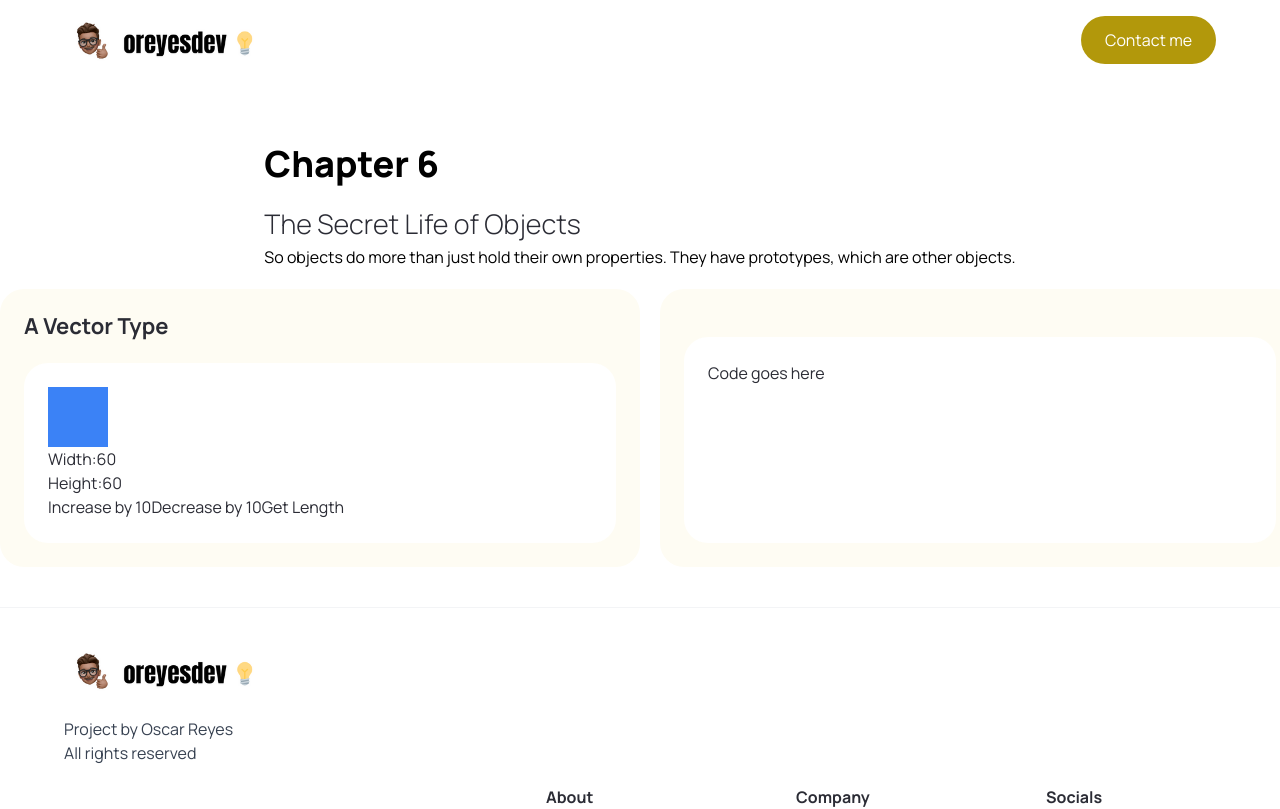
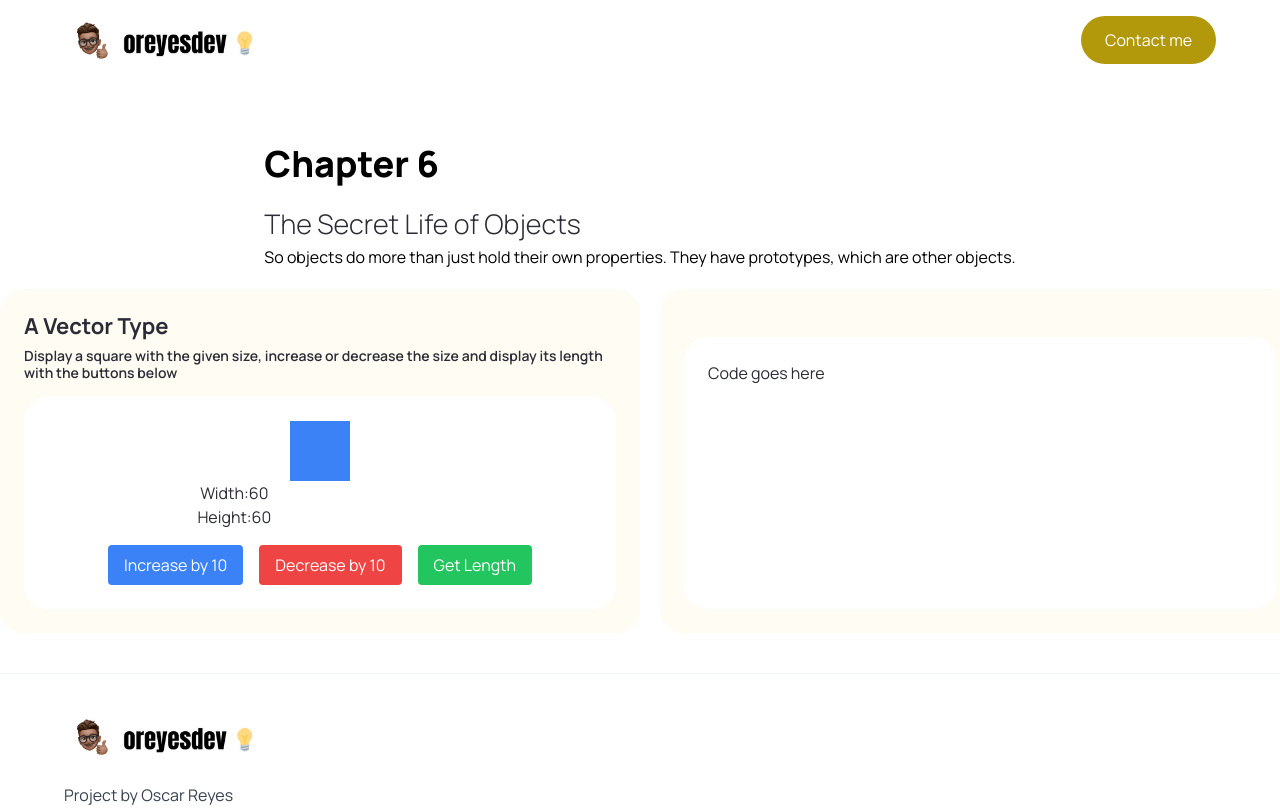
Before and after one commit to jon-oscar/eloquent-js, a Next.js app: page /chapter6 in a window 1280 px wide. Shown: the top 809 px of the page. Built offline with nearby package versions, Linux system fonts and the light colour scheme.

Commit message:
exercise working and tests passed

```diff
--- a/components/exercises/chapter-6-oscar/VectorType/VectorType.tsx
+++ b/components/exercises/chapter-6-oscar/VectorType/VectorType.tsx
@@ -1,52 +1,83 @@
 import React, { useState } from 'react';
 import { Vec } from './Vec'; // Import the Vec class
 
-function VectorType() {
+/**
+ * Represents a square and provides controls to increase or decrease the size.
+ */
+export default function VectorType() {
   const [vector, setVector] = useState(new Vec(60, 60)); // Initial vector with width and height
 
-  const handleWidthChange = (event) => {
+  // Event handler for changing the width input
+  const handleWidthChange = (event: React.ChangeEvent<HTMLInputElement>) => {
     const newWidth = Number(event.target.value);
     setVector((prevVector) => new Vec(newWidth, prevVector.y));
   };
 
-  const handleHeightChange = (event) => {
+  // Event handler for changing the height input
+  const handleHeightChange = (event: React.ChangeEvent<HTMLInputElement>) => {
     const newHeight = Number(event.target.value);
     setVector((prevVector) => new Vec(prevVector.x, newHeight));
   };
 
+  // Event handler for increasing the vector by 10 in both width and height
   const handlePlus = () => {
     setVector((prevVector) => prevVector.plus(new Vec(10, 10)));
   };
 
+  // Event handler for decreasing the vector by 10 in both width and height
   const handleMinus = () => {
     setVector((prevVector) => prevVector.minus(new Vec(10, 10)));
   };
 
+  // Event handler for displaying an alert with the length of the vector
   const handleLength = () => {
     alert(`Length: ${vector.length}`);
   };
 
   return (
-    <div>
+    <div className='flex flex-col items-center justify-center'>
       <div
         className={`w-${vector.x} h-${vector.y} bg-blue-500`}
         style={{ width: `${vector.x}px`, height: `${vector.y}px` }}
       ></div>
       <div>
-        <label>Width:</label>
-        <input type='number' value={vector.x} onChange={handleWidthChange} />
+        <label htmlFor='widthInput'>Width:</label>
+        <input
+          id='widthInput'
+          onChange={handleWidthChange}
+          type='number'
+          value={vector.x}
+        />
       </div>
       <div>
-        <label>Height:</label>
-        <input type='number' value={vector.y} onChange={handleHeightChange} />
+        <label htmlFor='heightInput'>Height:</label>
+        <input
+          id='heightInput'
+          onChange={handleHeightChange}
+          type='number'
+          value={vector.y}
+        />
       </div>
-      <div>
-        <button onClick={handlePlus}>Increase by 10</button>
-        <button onClick={handleMinus}>Decrease by 10</button>
-        <button onClick={handleLength}>Get Length</button>
+      <div className='mt-4 space-x-4'>
+        <button
+          className='rounded bg-blue-500 px-4 py-2 text-white hover:bg-blue-600'
+          onClick={handlePlus}
+        >
+          Increase by 10
+        </button>
+        <button
+          className='rounded bg-red-500 px-4 py-2 text-white hover:bg-red-600'
+          onClick={handleMinus}
+        >
+          Decrease by 10
+        </button>
+        <button
+          className='rounded bg-green-500 px-4 py-2 text-white hover:bg-green-600'
+          onClick={handleLength}
+        >
+          Get Length
+        </button>
       </div>
     </div>
   );
 }
-
-export default VectorType;
--- a/constants/chapter.json
+++ b/constants/chapter.json
@@ -202,7 +202,7 @@
     ],
     "devOscar": [
       {
-        "details": "",
+        "details": "Display a square with the given size, increase or decrease the size and display its length with the buttons below",
         "id": 1,
         "title": "A vector type"
       }
```
Also changed, not shown: components/exercises/chapter-6-oscar/VectorType/Vec.tsx (+22 -0 lines), 2 other files (tests, documents, lock files or other folders).
